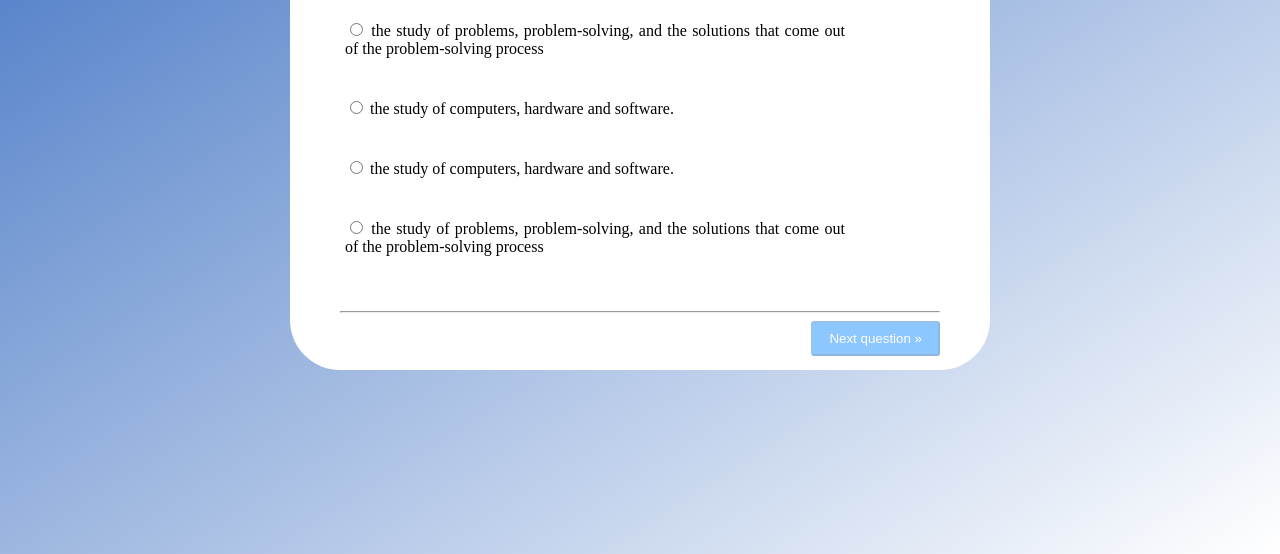
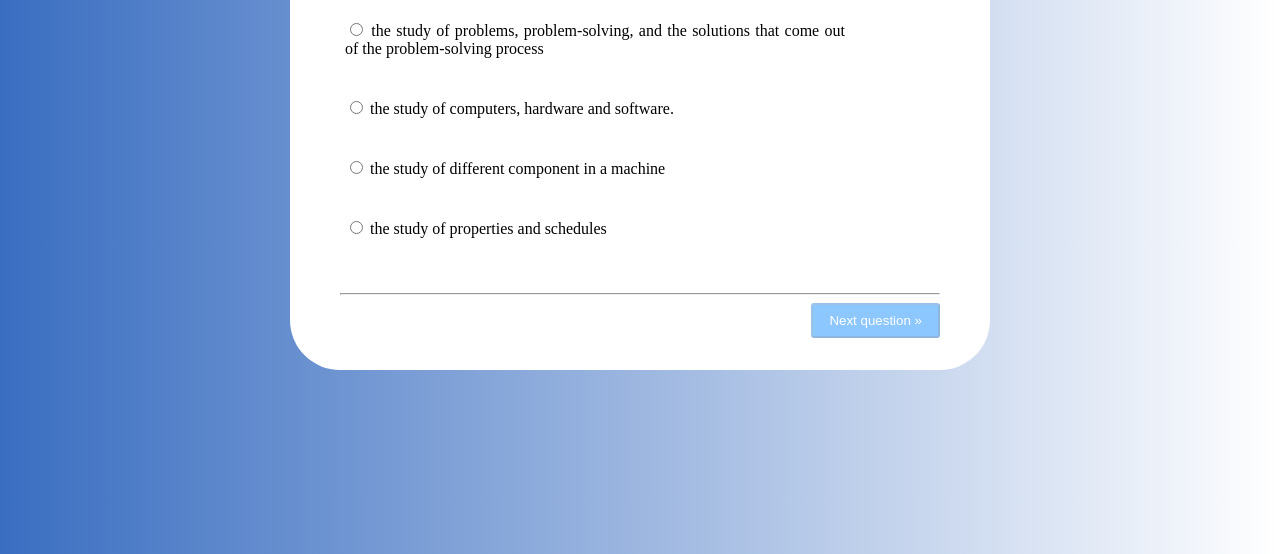
Before and after one commit to Oluwafayokemi/quizApp, a plain HTML site: page index.html in a window 1280 px wide. Shown: the part 262-816 px from the top of the page. Drawn offline with Linux system fonts and the light colour scheme.

Commit message:
update app

```diff
--- a/question.js
+++ b/question.js
@@ -1,44 +1,36 @@
 const questions = [{
-	"question": "what is Computer science?",
-	"option1": "the study of problems, problem-solving, and the solutions that come out of the problem-solving process",
-	"option2": "the study of computers, hardware and software.",
-	"option3": "the study of computers, hardware and software.",
-	"option4": "the study of problems, problem-solving, and the solutions that come out of the problem-solving process",
-	"answer": "1"
+	question: "What is Computer Science?",
+  	option1: "the study of problems, problem-solving, and the solutions that come out of the problem-solving process",
+	option2: "the study of computers, hardware and software.",
+	option3: "the study of different component in a machine",
+	option4: "the study of properties and schedules",
+	answer: "1"
 }, {
-	"question": "A computer scienctists' goal is __",
-	"option1": "to develop algorithm",
-	"option2": "to get good pay",
-	"option3": "to build the globe",
-	"option4": "to develop algorithm",
-	"answer": "1"
+	question: "A Computer Scienctists' goal is __",
+	option1: "to develop algorithm",
+	option2: "to get good pay",
+	option3: "to build the globe",
+	option4: "to advance security of the world",
+	answer: "1"
 }, {
-	"question": "A computer scienctists' goal is __",
-	"option1": "to develop algorithm",
-	"option2": "to get good pay",
-	"option3": "to build the globe",
-	"option4": "to develop algorithm",
-	"answer": "1"
+	question: "What is a an Algorithm?",
+	option1: "a step by step way of making money",
+	option2: "a step by step way of creating programmes",
+	option3: "a step-by-step list of instructions for solving any instance of the problem that might arise",
+	option4: "an easy step to computing",
+	answer: "3"
 }, {
-	"question": "What is a an algorithm?",
-	"option1": "a step by step way of making money",
-	"option2": "a step by step way of creating programmes",
-	"option3": "a step-by-step list of instructions for solving any instance of the problem that might arise",
-	"option4": "an easy step to computing",
-	"answer": "3"
+	question: "Which one of these is not a Programming Language?",
+	option1: "java",
+	option2: "elexer",
+	option3: "python",
+	option4: "javascript",
+	answer: "2"
 }, {
-	"question": "which one of these is not a programming language?",
-	"option1": "java",
-	"option2": "javascript",
-	"option3": "elexer",
-	"option4": "python",
-	"answer": "3"
-
-}, {
-	"question": "which one of these is correct?",
-	"option1": "html is used for styling webpage",
-	"option2": "javascript is used for styling webpage",
-	"option3": "css is used for styling webpage",
-	"option4": "php is used for styling webpage",
-	"answer": "3"
+	question: "Which one of these is correct?",
+	option1: "html is used for styling webpage",
+	option2: "javascript is used for styling webpage",
+	option3: "php is used for styling webpage",
+	option4: "css is used for styling webpage",
+	answer: "4"
 }];
--- a/quiz_script.js
+++ b/quiz_script.js
@@ -11,7 +11,7 @@ const result = document.querySelector("#result");
 let currentQuestion = 0,
     score = 0,
     totalQuestions = questions.length,
-    answer = [];
+    answer = null;
 
 let selectedOption = document.querySelectorAll('input[type=radio]');
 
@@ -32,7 +32,7 @@ const unCheckRadioButton = () => {
 
 const setQuestion = (questionNumber) =>  {
     let onQuestion = questions[questionNumber];
-    quizQuestion.textContent = questionNumber + 1 + ". " + onQuestion.question;
+    quizQuestion.textContent = (questionNumber + 1) + ". " + onQuestion.question;
 
     choice1.textContent = onQuestion.option1;
     choice2.textContent = onQuestion.option2;
@@ -55,10 +55,9 @@ const setNextQuestion = () => {
   if(currentQuestion === totalQuestions){
     grid.style.display = 'none';
     result.style.display = 'block';
-		result.textContent = 'Your Score: ' + score;
+    result.textContent = 'Your Score: '+ score;
   }
   nextButton.setAttribute('disabled', 'disabled');
-
   if(currentQuestion < totalQuestions){
     setQuestion(currentQuestion);
   }
--- a/style.css
+++ b/style.css
@@ -1,6 +1,6 @@
 body {
   height: 100vh;
-	background: linear-gradient(to bottom right, #3a6ec1, #ffffff);
+	background: linear-gradient(to right, #3a6ec1, #ffffff);
   background-repeat: no-repeat;
 }
 .grid {
```
Lines whose indentation alone changed are shown as unchanged.
